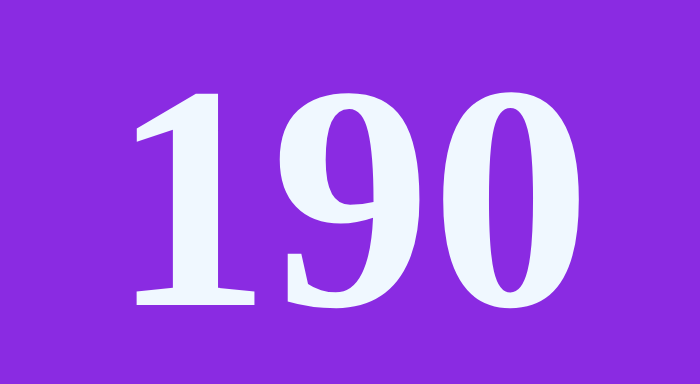
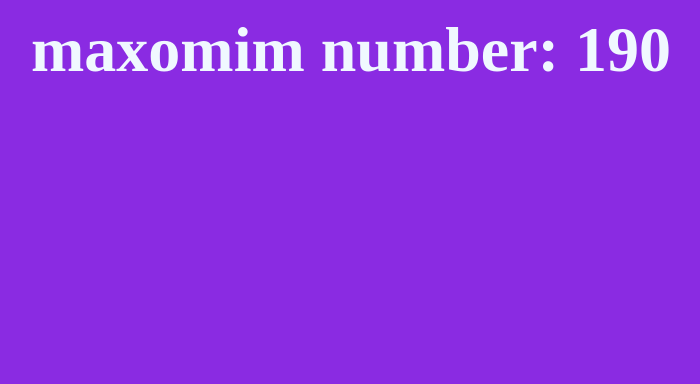
Before and after one commit to raheleshirazi77/maxomim-js, a plain HTML site: page index.html in a window 1280 px wide. Shown: the whole page, without its empty margins (289-989 px from the left). Drawn offline with Linux system fonts and the light colour scheme.

Commit message:
modify pages

```diff
--- a/index.html
+++ b/index.html
@@ -19,7 +19,7 @@
             margin: 1% auto;
             color: aliceblue;
             font-weight: bolder;
-            font-size: 20rem;
+            font-size: 4rem;
         }
     </style>
 </head>
--- a/script.js
+++ b/script.js
@@ -16,6 +16,6 @@ for (let i = 1; i < sum.length; i++) { // ba estefade az for and halghe yeki yek
         max = sum[i]; // agar true bode value ro dar sum variz konada
     }
 }
-document.write(max); // dar akhar value be dast omade ra namayesh dahad
+document.write('maxomim number: ' ,max); // dar akhar value be dast omade ra namayesh dahad
 
 // va tamaaaam tammmammmmm
```
